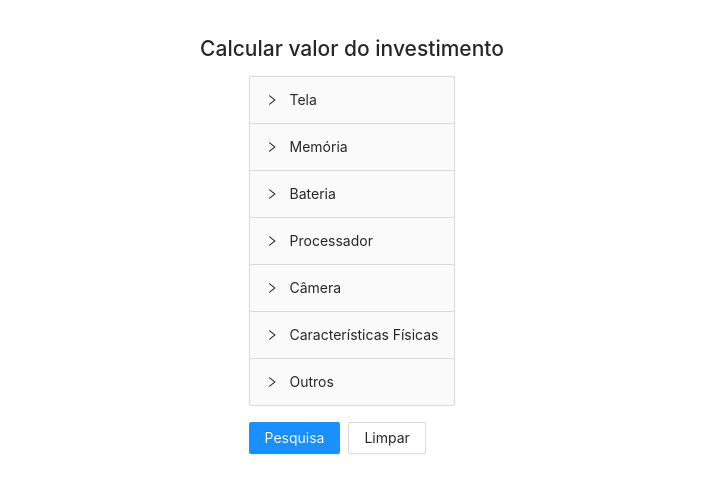
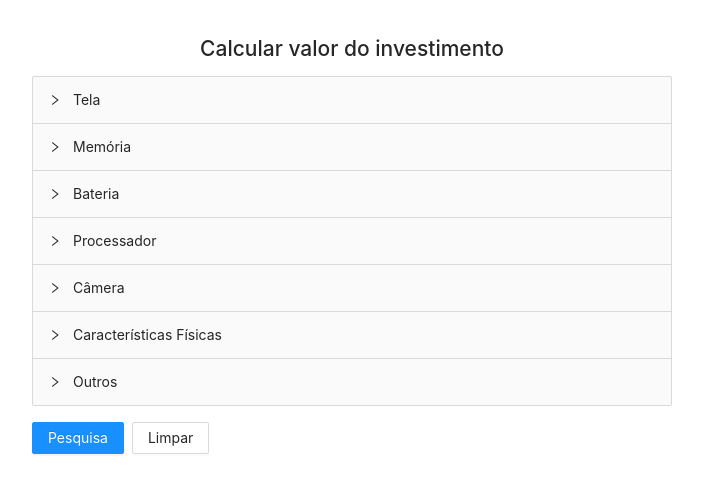
Before and after one commit to jonasexplore/vega, a Next.js app in the folder web/: page / in a window 1280 px wide. Shown: the top 492 px of the page, without its empty margins (288-991 px from the left). Built offline with nearby package versions, Linux system fonts and the light colour scheme; no server answers.

Commit message:
fix(pages): fixed response and show result modal

```diff
--- a/web/src/pages/index.tsx
+++ b/web/src/pages/index.tsx
@@ -2,11 +2,20 @@ import type { NextPage } from "next";
 import { useState } from "react";
 import { api } from "../api";
 import { Container, PredictForm } from "../components";
+import { CardResult } from "../components/Card";
 
 const Home: NextPage = () => {
   const [isLoading, setIsLoading] = useState(false);
+  const [result, setResult] = useState("");
+  const [showResult, setShowResult] = useState(false);
+
+  const onReset = () => {
+    setShowResult(false);
+  };
 
   const onFinish = async (props: any) => {
+    console.log(props);
+
     setIsLoading(true);
     Object.keys(props).forEach((key) => {
       if (typeof props[key] === "boolean") {
@@ -15,8 +24,12 @@ const Home: NextPage = () => {
     });
 
     try {
-      const result = await api.post("/predict", props);
-      console.log(result);
+      const {
+        data: [response],
+      } = await api.post("/predict", props);
+      setResult(response);
+      setShowResult(true);
+      console.log(response);
     } catch (error) {
       console.log(error);
     } finally {
@@ -27,7 +40,19 @@ const Home: NextPage = () => {
   return (
     <Container>
       <h2>Calcular valor do investimento</h2>
-      <PredictForm isLoading={isLoading} onFinish={onFinish} />
+      <div
+        style={{
+          width: "50%",
+          marginBottom: 32,
+        }}
+      >
+        <PredictForm
+          isLoading={isLoading}
+          onFinish={onFinish}
+          onReset={onReset}
+        />
+        {showResult && <CardResult result={result} />}
+      </div>
     </Container>
   );
 };
```
